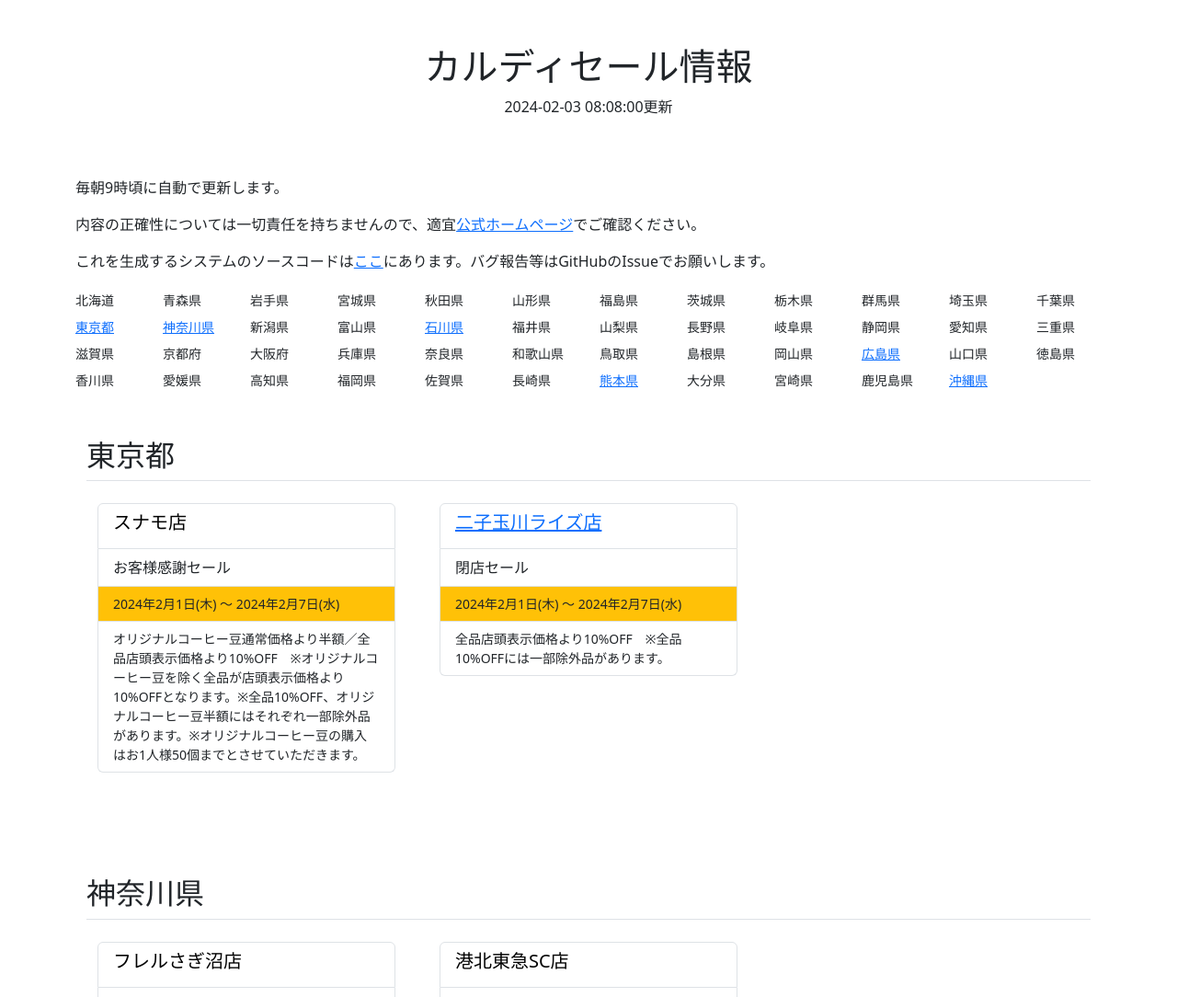
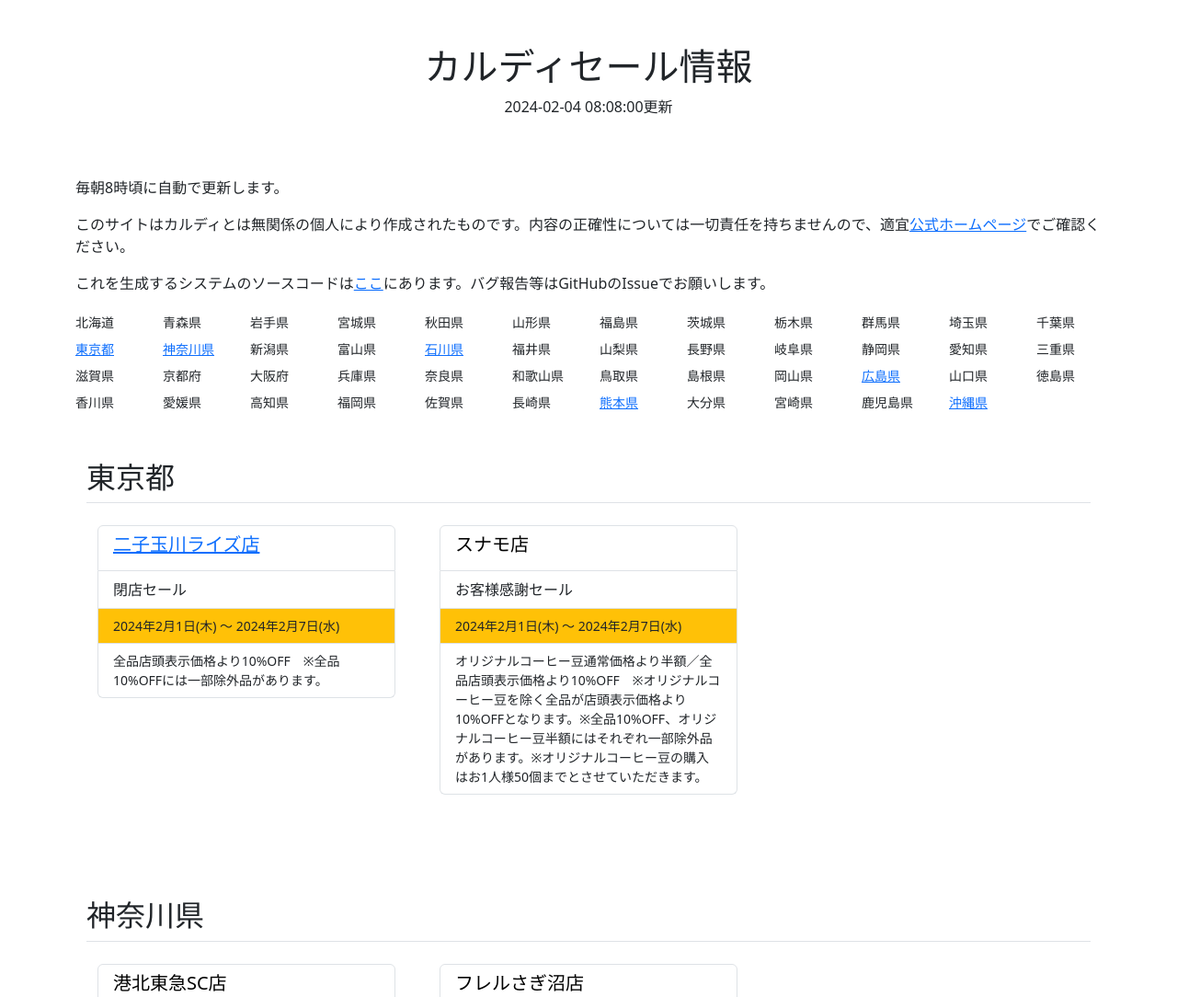
Before and after one commit to hamukazu/kaldi_sale_info, a plain HTML site: page index.html in a window 1280 px wide. Shown: the top 1084 px of the page at 92% size. Drawn offline with nearby package versions, Linux system fonts and the light colour scheme.

Commit message:
auto commit

```diff
--- a/index.html
+++ b/index.html
@@ -9,11 +9,11 @@
 <body>
   <div class="jumbotron text-center py-5">
     <h1>カルディセール情報</h1>
-    <p>2024-02-03 08:08:00更新</p>
+    <p>2024-02-04 08:08:00更新</p>
   </div>
   <div class="container">
-    <p>毎朝9時頃に自動で更新します。</p>
-    <p>内容の正確性については一切責任を持ちませんので、適宜<a href="https://kaldi.co.jp/">公式ホームページ</a>でご確認ください。</p>
+    <p>毎朝8時頃に自動で更新します。</p>
+    <p>このサイトはカルディとは無関係の個人により作成されたものです。内容の正確性については一切責任を持ちませんので、適宜<a href="https://kaldi.co.jp/">公式ホームページ</a>でご確認ください。</p>
     <p>これを生成するシステムのソースコードは<a href="https://github.com/hamukazu/kaldi_sale_collector">ここ</a>にあります。バグ報告等はGitHubのIssueでお願いします。</p>
   </div>
 
@@ -44,19 +44,19 @@
       <div class="col d-flex align-items-start">
         <div class="container py-3">
           <ul class="list-group">
-            <li class="list-group-item"><h5 class="fs-5 text-body-emphasis">スナモ店</h5></li>
-            <li class="list-group-item">お客様感謝セール</li>
+            <li class="list-group-item"><h5 class="fs-5 text-body-emphasis"><a href="#" data-bs-toggle="tooltip" title="【2/7（水）閉店】">二子玉川ライズ店</a></h5></li>
+            <li class="list-group-item">閉店セール</li>
             <li class="list-group-item small bg-warning">2024年2月1日(木) ～ 2024年2月7日(水)</li>
-            <li class="list-group-item small">オリジナルコーヒー豆通常価格より半額／全品店頭表示価格より10%OFF　※オリジナルコーヒー豆を除く全品が店頭表示価格より10%OFFとなります。※全品10%OFF、オリジナルコーヒー豆半額にはそれぞれ一部除外品があります。※オリジナルコーヒー豆の購入はお1人様50個までとさせていただきます。</li>
+            <li class="list-group-item small">全品店頭表示価格より10%OFF　※全品10%OFFには一部除外品があります。</li>
           </ul>
         </div>
       </div><div class="col d-flex align-items-start">
         <div class="container py-3">
           <ul class="list-group">
-            <li class="list-group-item"><h5 class="fs-5 text-body-emphasis"><a href="#" data-bs-toggle="tooltip" title="【2/7（水）閉店】">二子玉川ライズ店</a></h5></li>
-            <li class="list-group-item">閉店セール</li>
+            <li class="list-group-item"><h5 class="fs-5 text-body-emphasis">スナモ店</h5></li>
+            <li class="list-group-item">お客様感謝セール</li>
             <li class="list-group-item small bg-warning">2024年2月1日(木) ～ 2024年2月7日(水)</li>
-            <li class="list-group-item small">全品店頭表示価格より10%OFF　※全品10%OFFには一部除外品があります。</li>
+            <li class="list-group-item small">オリジナルコーヒー豆通常価格より半額／全品店頭表示価格より10%OFF　※オリジナルコーヒー豆を除く全品が店頭表示価格より10%OFFとなります。※全品10%OFF、オリジナルコーヒー豆半額にはそれぞれ一部除外品があります。※オリジナルコーヒー豆の購入はお1人様50個までとさせていただきます。</li>
           </ul>
         </div>
       </div>
@@ -67,7 +67,7 @@
       <div class="col d-flex align-items-start">
         <div class="container py-3">
           <ul class="list-group">
-            <li class="list-group-item"><h5 class="fs-5 text-body-emphasis">フレルさぎ沼店</h5></li>
+            <li class="list-group-item"><h5 class="fs-5 text-body-emphasis">港北東急SC店</h5></li>
             <li class="list-group-item">お客様感謝セール</li>
             <li class="list-group-item small bg-warning">2024年2月1日(木) ～ 2024年2月7日(水)</li>
             <li class="list-group-item small">オリジナルコーヒー豆通常価格より半額／全品店頭表示価格より10%OFF　※オリジナルコーヒー豆を除く全品が店頭表示価格より10%OFFとなります。※全品10%OFF、オリジナルコーヒー豆半額にはそれぞれ一部除外品があります。※オリジナルコーヒー豆の購入はお1人様50個までとさせていただきます。</li>
@@ -76,7 +76,7 @@
       </div><div class="col d-flex align-items-start">
         <div class="container py-3">
           <ul class="list-group">
-            <li class="list-group-item"><h5 class="fs-5 text-body-emphasis">港北東急SC店</h5></li>
+            <li class="list-group-item"><h5 class="fs-5 text-body-emphasis">フレルさぎ沼店</h5></li>
             <li class="list-group-item">お客様感謝セール</li>
             <li class="list-group-item small bg-warning">2024年2月1日(木) ～ 2024年2月7日(水)</li>
             <li class="list-group-item small">オリジナルコーヒー豆通常価格より半額／全品店頭表示価格より10%OFF　※オリジナルコーヒー豆を除く全品が店頭表示価格より10%OFFとなります。※全品10%OFF、オリジナルコーヒー豆半額にはそれぞれ一部除外品があります。※オリジナルコーヒー豆の購入はお1人様50個までとさせていただきます。</li>
@@ -118,7 +118,7 @@
       <div class="col d-flex align-items-start">
         <div class="container py-3">
           <ul class="list-group">
-            <li class="list-group-item"><h5 class="fs-5 text-body-emphasis">ゆめタウン八代店</h5></li>
+            <li class="list-group-item"><h5 class="fs-5 text-body-emphasis">サクラマチ店</h5></li>
             <li class="list-group-item">お客様感謝セール</li>
             <li class="list-group-item small">2024年2月9日(金) ～ 2024年2月15日(木)</li>
             <li class="list-group-item small">オリジナルコーヒー豆通常価格より半額／全品店頭表示価格より10%OFF　※オリジナルコーヒー豆を除く全品が店頭表示価格より10%OFFとなります。※全品10%OFF、オリジナルコーヒー豆半額にはそれぞれ一部除外品があります。※オリジナルコーヒー豆の購入はお1人様50個までとさせていただきます。</li>
@@ -127,7 +127,7 @@
       </div><div class="col d-flex align-items-start">
         <div class="container py-3">
           <ul class="list-group">
-            <li class="list-group-item"><h5 class="fs-5 text-body-emphasis">サクラマチ店</h5></li>
+            <li class="list-group-item"><h5 class="fs-5 text-body-emphasis">ゆめタウン八代店</h5></li>
             <li class="list-group-item">お客様感謝セール</li>
             <li class="list-group-item small">2024年2月9日(金) ～ 2024年2月15日(木)</li>
             <li class="list-group-item small">オリジナルコーヒー豆通常価格より半額／全品店頭表示価格より10%OFF　※オリジナルコーヒー豆を除く全品が店頭表示価格より10%OFFとなります。※全品10%OFF、オリジナルコーヒー豆半額にはそれぞれ一部除外品があります。※オリジナルコーヒー豆の購入はお1人様50個までとさせていただきます。</li>
```
